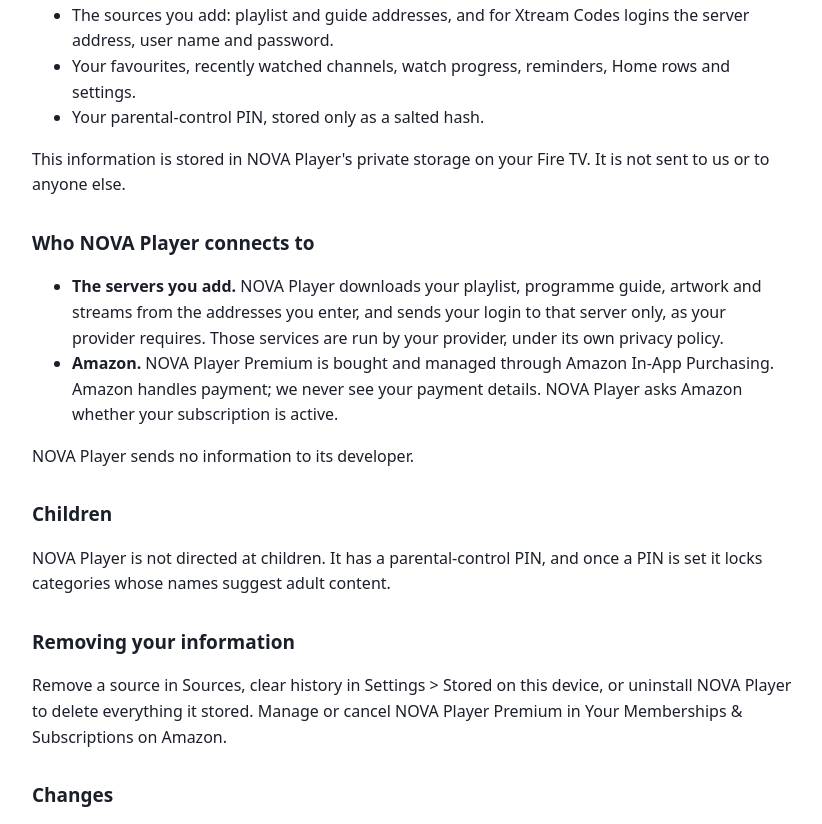
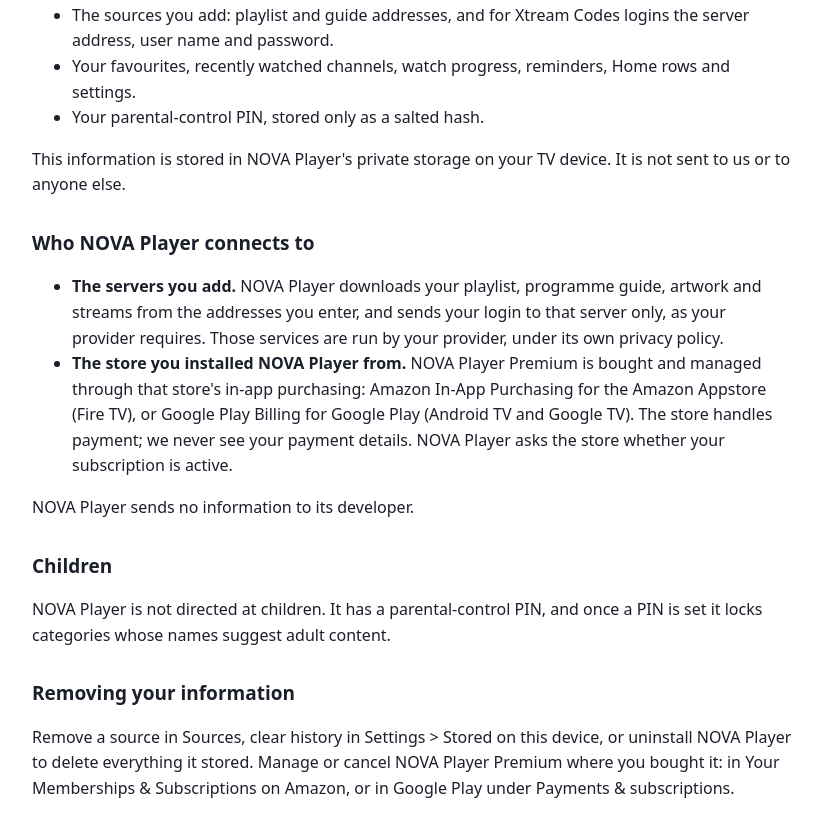
Before and after one commit to CrestronDude/nova-player, a plain HTML site: page privacy.html in a window 1280 px wide. Shown: the part 296-1120 px from the top of the page, without its empty margins (228-1050 px from the left). Drawn offline with Linux system fonts and the light colour scheme.

Commit message:
Privacy policy: NOVA Player for Fire TV, Android TV and Google TV
Purchases go through the store the app came from (Amazon In-App Purchasing or
Google Play Billing), with each store's place to cancel. Nothing else changes:
no data is collected or shared.

Co-Authored-By: Claude Opus 5.5 <noreply@anthropic.com>

```diff
--- a/privacy.html
+++ b/privacy.html
@@ -17,7 +17,7 @@ h2 { font-size: 19px; margin-top: 30px; }
 <body>
 <main>
 <h1>NOVA Player privacy policy</h1>
-<p class="dim">Effective 13 November 2026 · applies to NOVA Player for Fire TV</p>
+<p class="dim">Effective 14 November 2026 · applies to NOVA Player for Fire TV, Android TV and Google TV</p>
 
 <p>NOVA Player is a media player for playlists and logins that you add yourself. We built it to keep what you do in it on
 your device. We do not run accounts, analytics, advertising or tracking, and we do not sell or share personal data.</p>
@@ -29,15 +29,18 @@ password.</li>
 <li>Your favourites, recently watched channels, watch progress, reminders, Home rows and settings.</li>
 <li>Your parental-control PIN, stored only as a salted hash.</li>
 </ul>
-<p>This information is stored in NOVA Player's private storage on your Fire TV. It is not sent to us or to anyone else.</p>
+<p>This information is stored in NOVA Player's private storage on your TV device. It is not sent to us or to anyone
+else.</p>
 
 <h2>Who NOVA Player connects to</h2>
 <ul>
 <li><strong>The servers you add.</strong> NOVA Player downloads your playlist, programme guide, artwork and streams from
 the addresses you enter, and sends your login to that server only, as your provider requires. Those services are run by
 your provider, under its own privacy policy.</li>
-<li><strong>Amazon.</strong> NOVA Player Premium is bought and managed through Amazon In-App Purchasing. Amazon handles
-payment; we never see your payment details. NOVA Player asks Amazon whether your subscription is active.</li>
+<li><strong>The store you installed NOVA Player from.</strong> NOVA Player Premium is bought and managed through that
+store's in-app purchasing: Amazon In-App Purchasing for the Amazon Appstore (Fire TV), or Google Play Billing for Google
+Play (Android TV and Google TV). The store handles payment; we never see your payment details. NOVA Player asks the
+store whether your subscription is active.</li>
 </ul>
 <p>NOVA Player sends no information to its developer.</p>
 
@@ -47,7 +50,8 @@ names suggest adult content.</p>
 
 <h2>Removing your information</h2>
 <p>Remove a source in Sources, clear history in Settings &gt; Stored on this device, or uninstall NOVA Player to delete
-everything it stored. Manage or cancel NOVA Player Premium in Your Memberships &amp; Subscriptions on Amazon.</p>
+everything it stored. Manage or cancel NOVA Player Premium where you bought it: in Your Memberships &amp; Subscriptions
+on Amazon, or in Google Play under Payments &amp; subscriptions.</p>
 
 <h2>Changes</h2>
 <p>If this policy changes, the new version will be published at this address with a new effective date.</p>
```
